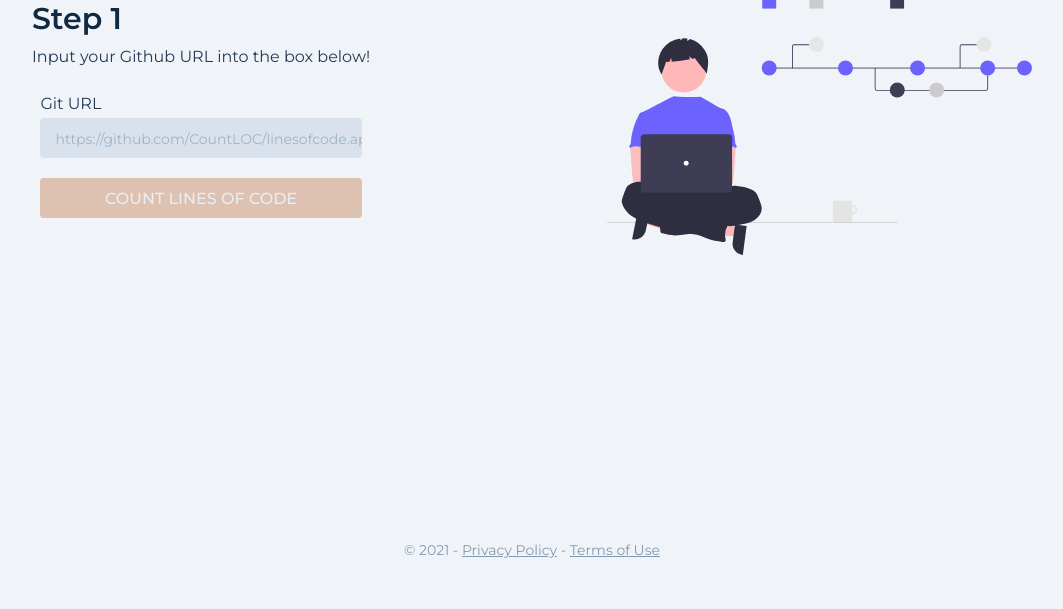
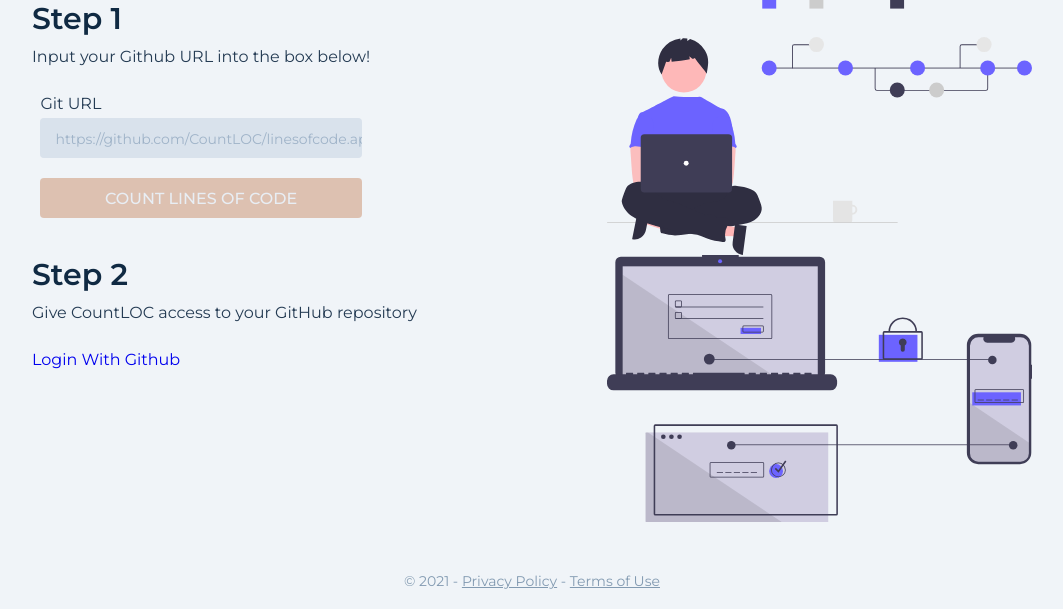
Before and after one commit to CountLOC/linesofcode.app, a PHP site: page /app/ in a window 1280 px wide. Shown: the part 191-800 px from the top of the page, without its empty margins (108-1171 px from the left). Run offline with PHP 8.4, Linux system fonts and the light colour scheme; style sheets or scripts are compiled from the project's sources.

Commit message:
Changed up how this stuff works and looks here

```diff
--- a/view/pages/app.php
+++ b/view/pages/app.php
@@ -19,6 +19,20 @@
 
 	</section>
 
+	<section class="content" data-page="2">
+
+		<div class="words">
+			<h1 style="margin-bottom: 5px;">Step 2</h1>
+			<p>Give CountLOC access to your GitHub repository</p>
+			<a href="https://github.com/login/oauth/authorize?client_id=c01abc2b579fbf2b6632&redirect_uri=http://localhost:9500/app&scope=repo">Login With Github</a>
+		</div>
+
+		<div class="assets">
+			<img src="/assets/illustrations/auth.svg" alt="An image of two cpus and a phone with a pad lock between them" title="Authenticate with GitHub">
+		</div>
+
+	</section>
+
 </main>
 
 <script src="/js/app.js"></script>
```
Also changed, not shown: assets/illustrations/auth.svg (added), 1 other file.
